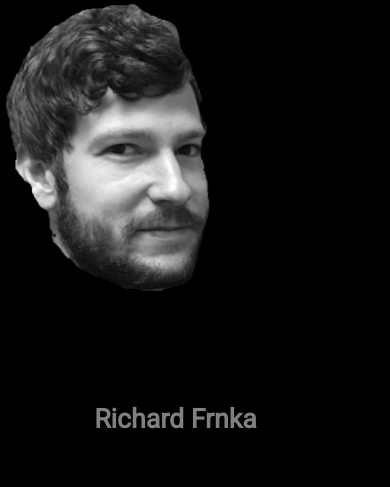
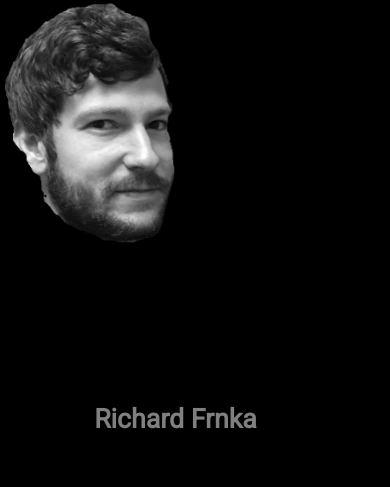
Before and after one commit to frnka/frnka.github.io, a PHP site: page /placement.html in a window 390 px wide; the page is wider, and only the part inside the window is pictured. Shown: the top 487 px of that part. Run offline with PHP 8.4, Linux system fonts and the light colour scheme.

Commit message:
fixed placement site

```diff
--- a/css/placement.css
+++ b/css/placement.css
@@ -87,10 +87,10 @@ h1 {
   .mobileImage {
     position: absolute;
     visibility: visible;
-top: 0;
+    top: 0;
     display: block;
     margin: auto;
-    width: 60%;
+    width: 50%;
     padding: 0px;
   }
   .img1 {
@@ -103,11 +103,10 @@ top: 0;
   }
   .nameDiv {
     position: absolute;
-    top: 45%;
+    top: 45vh;
     margin: 5px auto;
     text-align: center;
     width: 90%;
-
     height: auto;
 
   }
```
